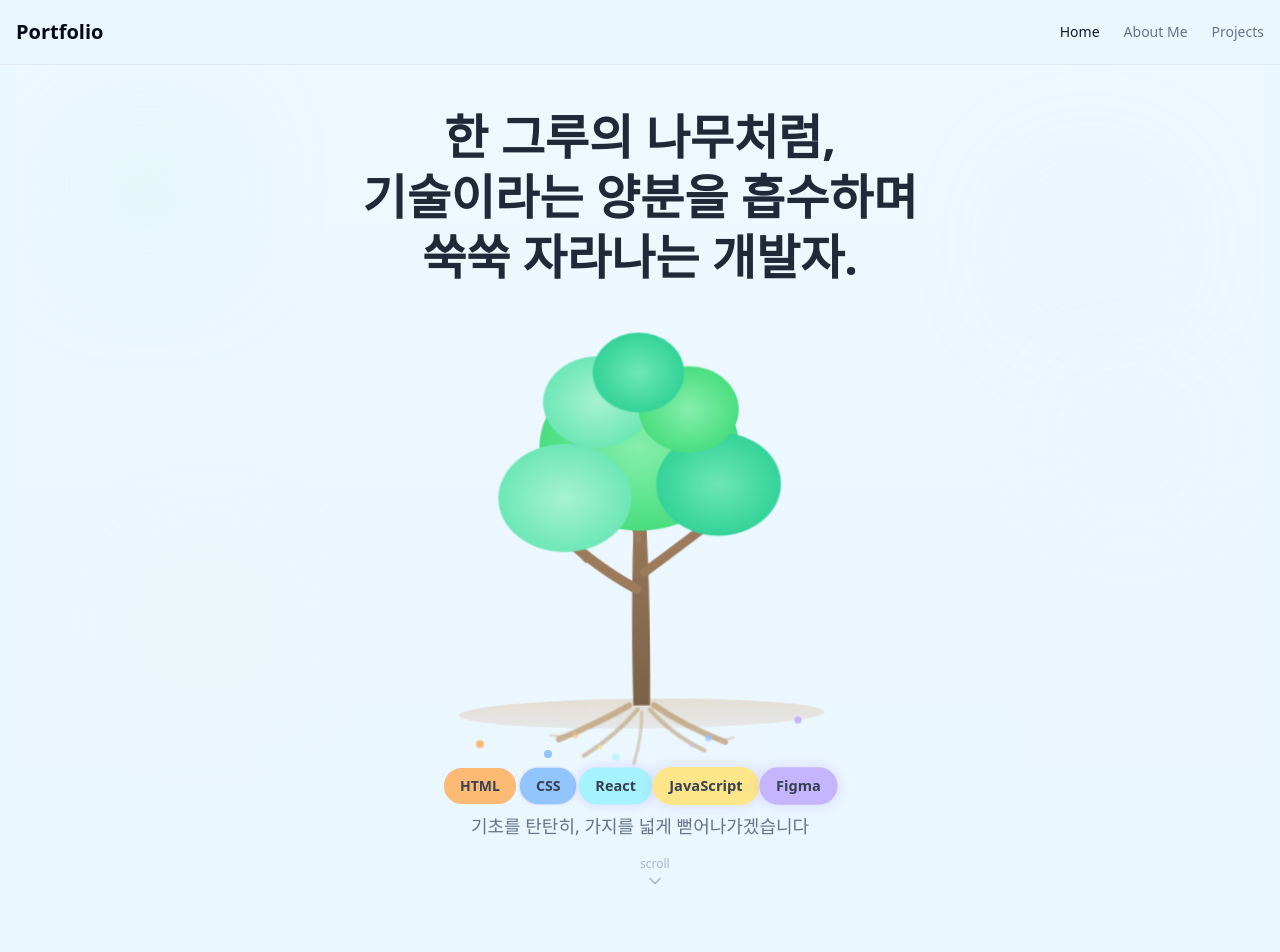
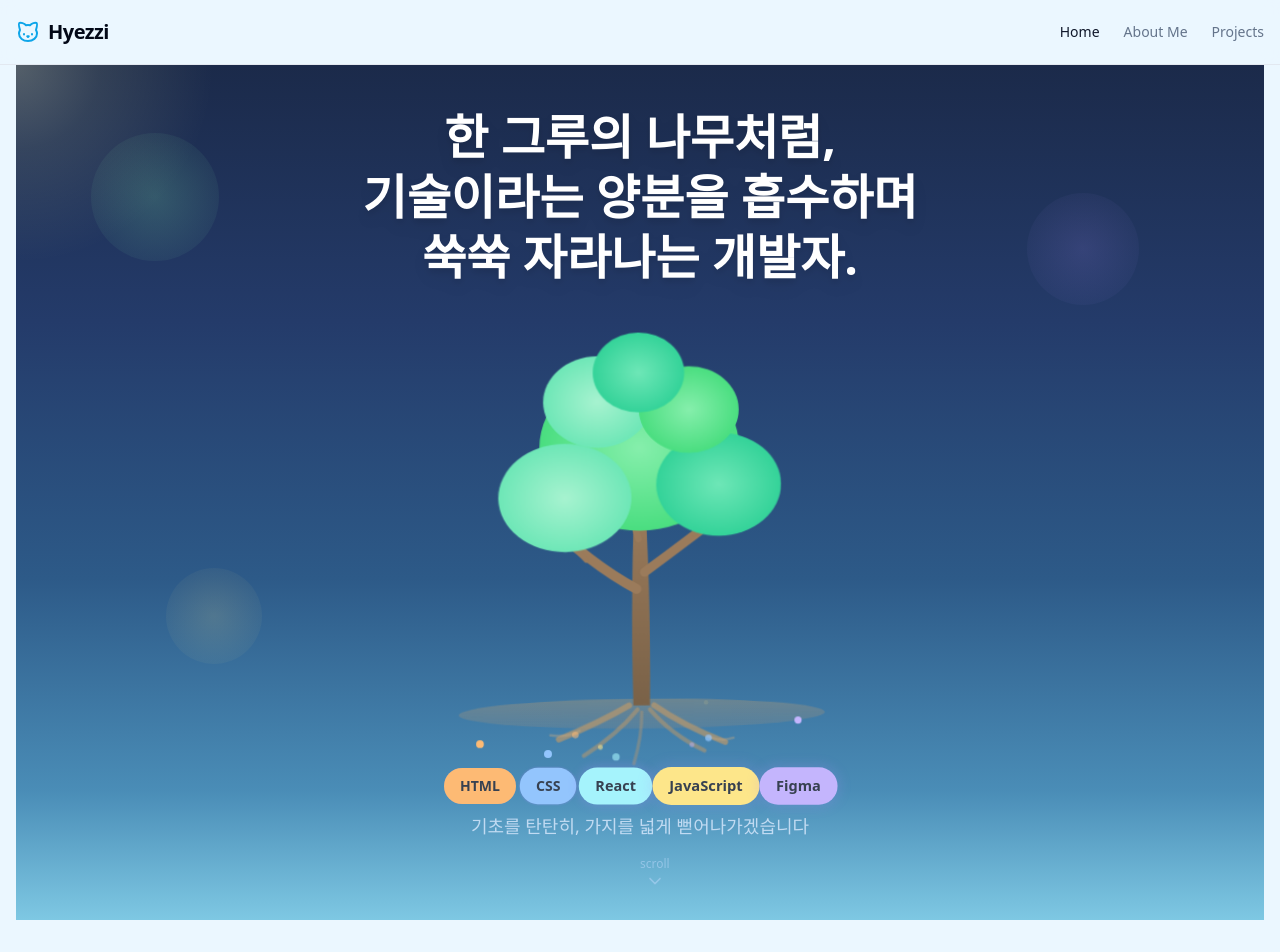
Before and after one commit to 2yoooh2/my-portfolio-new, a React (Vite) app: page / in a window 1280 px wide. Shown: the top 952 px of the page. Built offline with nearby package versions, Linux system fonts and the light colour scheme; no server answers; the database is empty.

Commit message:
히어로 어두운 배경 + 스포트라이트 효과 + 헤더 로고 Hyezzi 고양이 아이콘

```diff
--- a/src/components/common/navigation.jsx
+++ b/src/components/common/navigation.jsx
@@ -1,4 +1,5 @@
 import { NavLink } from 'react-router-dom';
+import { Cat } from 'lucide-react';
 
 import { cn } from '@/lib/utils';
 
@@ -21,7 +22,10 @@ function Navigation() {
   return (
     <nav className="sticky top-0 z-50 w-full border-b bg-background/95 backdrop-blur supports-[backdrop-filter]:bg-background/60">
       <div className="container mx-auto flex h-16 items-center justify-between px-4">
-        <div className="font-bold text-xl">Portfolio</div>
+        <NavLink to="/" className="flex items-center gap-2 group">
+          <Cat className="w-6 h-6 text-sky-500 group-hover:text-sky-600 transition-colors" />
+          <span className="font-bold text-xl tracking-tight">Hyezzi</span>
+        </NavLink>
         <div className="flex gap-6">
           {navItems.map((item) => (
             <NavLink
--- a/src/components/landing/hero-section.jsx
+++ b/src/components/landing/hero-section.jsx
@@ -152,6 +152,7 @@ function NutrientTag({ name, color, glowColor, delay }) {
 function HeroSection() {
   const [visibleLines, setVisibleLines] = useState([]);
   const [mouse, setMouse] = useState({ x: 0, y: 0 });
+  const [mousePos, setMousePos] = useState({ px: 0, py: 0 });
   const sectionRef = useRef(null);
 
   useEffect(() => {
@@ -170,6 +171,10 @@ function HeroSection() {
     const x = ((e.clientX - rect.left) / rect.width - 0.5) * 2;
     const y = ((e.clientY - rect.top) / rect.height - 0.5) * 2;
     setMouse({ x, y });
+    setMousePos({
+      px: e.clientX - rect.left,
+      py: e.clientY - rect.top,
+    });
   }, []);
 
   const handleScrollDown = () => {
@@ -181,43 +186,53 @@ function HeroSection() {
       ref={sectionRef}
       onMouseMove={handleMouseMove}
       className="relative min-h-[calc(100vh-64px)] flex flex-col items-center justify-between overflow-hidden"
+      style={{
+        background: 'linear-gradient(180deg, #1B2A4A 0%, #243B6A 30%, #2D5A88 60%, #4A8DB7 85%, #7EC8E3 100%)',
+      }}
     >
-      {/* 파스텔 배경 */}
-      <div className="absolute inset-0 bg-gradient-to-b from-sky-50/60 via-blue-50/20 to-transparent -z-10" />
+      {/* 마우스 스포트라이트 */}
+      <div
+        className="absolute pointer-events-none -z-0"
+        style={{
+          left: mousePos.px,
+          top: mousePos.py,
+          width: 400,
+          height: 400,
+          transform: 'translate(-50%, -50%)',
+          background: 'radial-gradient(circle, rgba(255,255,200,0.25) 0%, rgba(255,255,180,0.1) 30%, transparent 70%)',
+          transition: 'left 0.15s ease-out, top 0.15s ease-out',
+        }}
+      />
 
       {/* 마우스 따라다니는 배경 장식 */}
       <div
-        className="absolute top-[8%] left-[6%] w-28 h-28 rounded-full bg-emerald-200/30 blur-3xl pointer-events-none"
+        className="absolute top-[8%] left-[6%] w-32 h-32 rounded-full pointer-events-none"
         style={{
+          background: 'radial-gradient(circle, rgba(134,239,172,0.2), transparent)',
           transform: `translate(${mouse.x * 30}px, ${mouse.y * 20}px)`,
           transition: 'transform 0.3s ease-out',
         }}
       />
       <div
-        className="absolute top-[15%] right-[10%] w-24 h-24 rounded-full bg-violet-200/30 blur-3xl pointer-events-none"
+        className="absolute top-[15%] right-[10%] w-28 h-28 rounded-full pointer-events-none"
         style={{
+          background: 'radial-gradient(circle, rgba(167,139,250,0.15), transparent)',
           transform: `translate(${mouse.x * -25}px, ${mouse.y * 15}px)`,
           transition: 'transform 0.3s ease-out',
         }}
       />
       <div
-        className="absolute bottom-[30%] left-[12%] w-20 h-20 rounded-full bg-amber-200/25 blur-3xl pointer-events-none"
+        className="absolute bottom-[30%] left-[12%] w-24 h-24 rounded-full pointer-events-none"
         style={{
+          background: 'radial-gradient(circle, rgba(253,230,138,0.15), transparent)',
           transform: `translate(${mouse.x * 20}px, ${mouse.y * -18}px)`,
           transition: 'transform 0.3s ease-out',
         }}
       />
+
+      {/* 스토리텔링 헤드라인 */}
       <div
-        className="absolute top-[40%] right-[8%] w-16 h-16 rounded-full bg-rose-200/20 blur-3xl pointer-events-none"
-        style={{
-          transform: `translate(${mouse.x * -15}px, ${mouse.y * 12}px)`,
-          transition: 'transform 0.3s ease-out',
-        }}
-      />
-
-      {/* 스토리텔링 헤드라인 - 마우스에 살짝 반응 */}
-      <div
-        className="text-center flex flex-col gap-2 md:gap-3 pt-8 md:pt-12 px-4"
+        className="text-center flex flex-col gap-2 md:gap-3 pt-8 md:pt-12 px-4 z-10"
         style={{
           transform: `translate(${mouse.x * -4}px, ${mouse.y * -3}px)`,
           transition: 'transform 0.4s ease-out',
@@ -226,7 +241,7 @@ function HeroSection() {
         {storyLines.map((line, index) => (
           <h1
             key={index}
-            className="text-2xl md:text-4xl lg:text-5xl font-bold text-gray-800"
+            className="text-2xl md:text-4xl lg:text-5xl font-bold text-white drop-shadow-lg"
             style={{
               opacity: visibleLines.includes(index) ? 1 : 0,
               transform: visibleLines.includes(index) ? 'translateY(0)' : 'translateY(24px)',
@@ -238,9 +253,9 @@ function HeroSection() {
         ))}
       </div>
 
-      {/* 나무 - 살짝 축소 + 마우스 패럴랙스 */}
+      {/* 나무 */}
       <div
-        className="relative w-full max-w-sm md:max-w-md flex-1 flex flex-col items-center justify-end px-4"
+        className="relative w-full max-w-sm md:max-w-md flex-1 flex flex-col items-center justify-end px-4 z-10"
         style={{
           transform: `translate(${mouse.x * 6}px, ${mouse.y * 4}px)`,
           transition: 'transform 0.5s ease-out',
@@ -252,7 +267,7 @@ function HeroSection() {
       </div>
 
       {/* 양분 태그들 */}
-      <div className="w-full max-w-sm md:max-w-md px-4 -mt-4 md:-mt-6 mb-2">
+      <div className="w-full max-w-sm md:max-w-md px-4 -mt-4 md:-mt-6 mb-2 z-10">
         <div className="flex items-end justify-between px-1 md:px-3">
           {skillNutrients.map((nutrient, index) => (
             <NutrientTag
@@ -267,8 +282,8 @@ function HeroSection() {
       </div>
 
       {/* 직무 */}
-      <div className="text-center pb-16 md:pb-20" style={{ animation: 'fadeSlideUp 0.8s ease-out 3.2s both' }}>
-        <p className="text-base md:text-lg text-muted-foreground">
+      <div className="text-center pb-16 md:pb-20 z-10" style={{ animation: 'fadeSlideUp 0.8s ease-out 3.2s both' }}>
+        <p className="text-base md:text-lg text-blue-100/80">
           기초를 탄탄히, 가지를 넓게 뻗어나가겠습니다
         </p>
       </div>
@@ -276,7 +291,7 @@ function HeroSection() {
       {/* 스크롤 다운 */}
       <button
         onClick={handleScrollDown}
-        className="absolute bottom-4 md:bottom-6 left-1/2 -translate-x-1/2 flex flex-col items-center gap-1 text-muted-foreground/50 hover:text-muted-foreground transition-colors cursor-pointer"
+        className="absolute bottom-4 md:bottom-6 left-1/2 -translate-x-1/2 flex flex-col items-center gap-1 text-blue-200/50 hover:text-blue-100 transition-colors cursor-pointer z-10"
         style={{ animation: 'fadeSlideUp 0.6s ease-out 3.6s both' }}
         aria-label="아래로 스크롤"
       >
```
